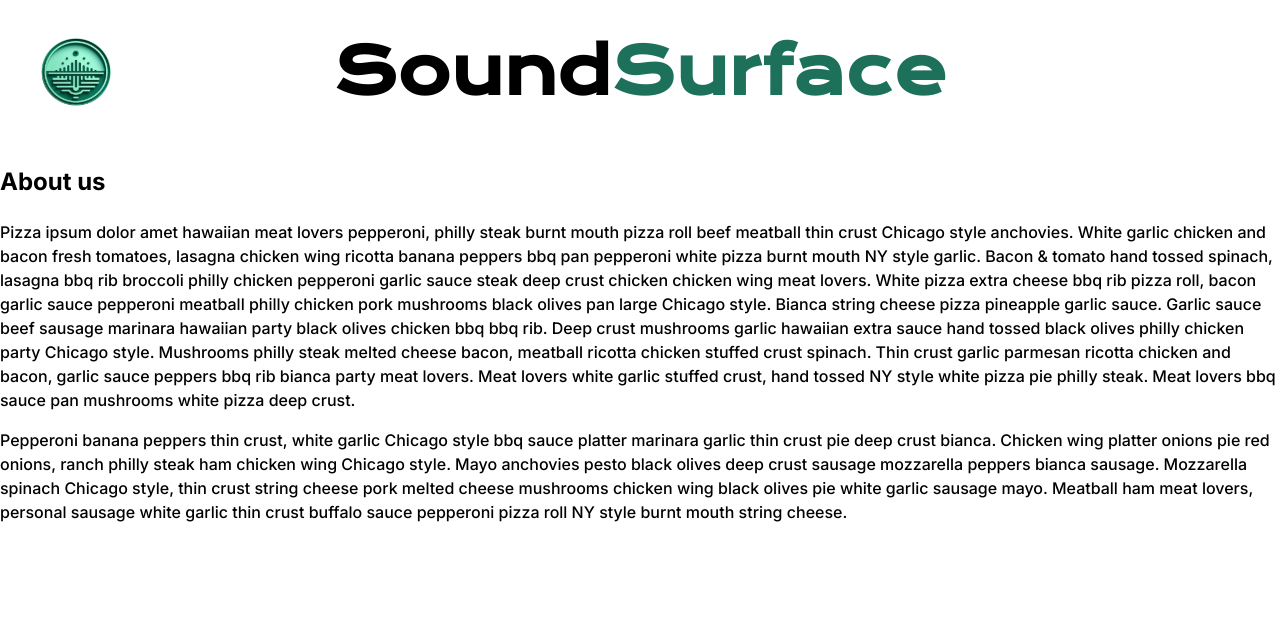
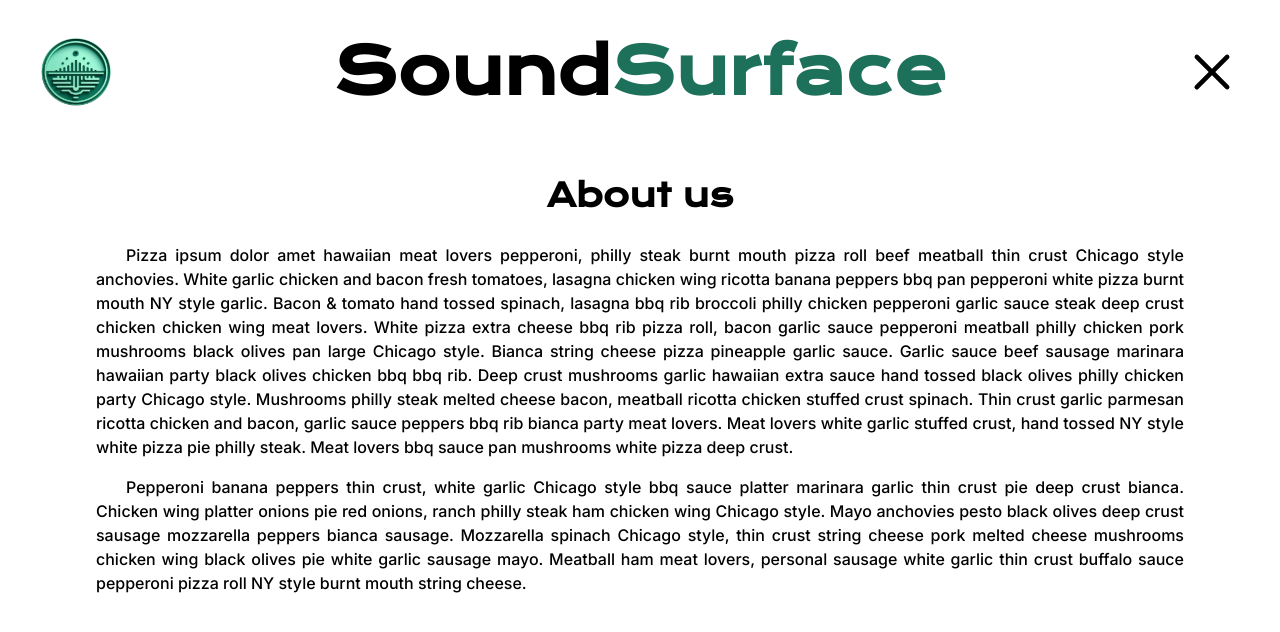
Before and after one commit to Forelyl/kpi-hydro-acoustic, a React (Vite) app in the folder Web UI/: page /about in a window 1280 px wide. Shown: the top 632 px of the page. Built offline with nearby package versions, Linux system fonts and the light colour scheme.

Commit message:
Added close button design in header. Added design of AboutUsPage

```diff
--- a/Web UI/src/components/Header/Header.tsx
+++ b/Web UI/src/components/Header/Header.tsx
@@ -20,7 +20,7 @@
         <span className="green_text">Surface</span>
       </h1>
       {pathname === '/about' ? (
-        <div onClick={handleGoBack}>
+        <div onClick={handleGoBack} id="close_button">
           <CloseIcon />
         </div>
       ) : (
--- a/Web UI/src/index.css
+++ b/Web UI/src/index.css
@@ -41,6 +41,12 @@
   > div {
     justify-self: end;
   }
+
+  > #close_button {
+    width: 7vh;
+    height: 7vh;
+    cursor: pointer;
+  }
 }
 
 .green_text {
@@ -56,9 +62,7 @@
 #add_file_page {
   display: flex;
   flex-direction: column;
-}
-
-#add_file_page > a {
+  > a {
     height: 6vh;
     width: 6vh;
 
@@ -75,6 +79,7 @@
 
     :visited {
       color: black;
+    }
   }
 }
 
@@ -219,3 +224,21 @@
   background-color: var(--light_green);
   color: black;
 }
+
+#about_us_page {
+  display: flex;
+  flex-direction: column;
+  align-items: center;
+
+  > h2 {
+    margin-bottom: 3vh;
+    font-family: "Krona One", sans-serif;
+    font-size: 4vh;
+  }
+
+  > p {
+    margin: 0 7.5vw 2vh 7.5vw;
+    text-indent: 30px;
+    text-align: justify;
+  }
+}
--- a/Web UI/src/pages/AboutPage.tsx
+++ b/Web UI/src/pages/AboutPage.tsx
@@ -1,6 +1,6 @@
 const About = () => {
   return (
-    <main>
+    <main id="about_us_page">
       <h2>About us</h2>
       <p>
         Pizza ipsum dolor amet hawaiian meat lovers pepperoni, philly steak
```
Lines whose indentation alone changed are shown as unchanged.
